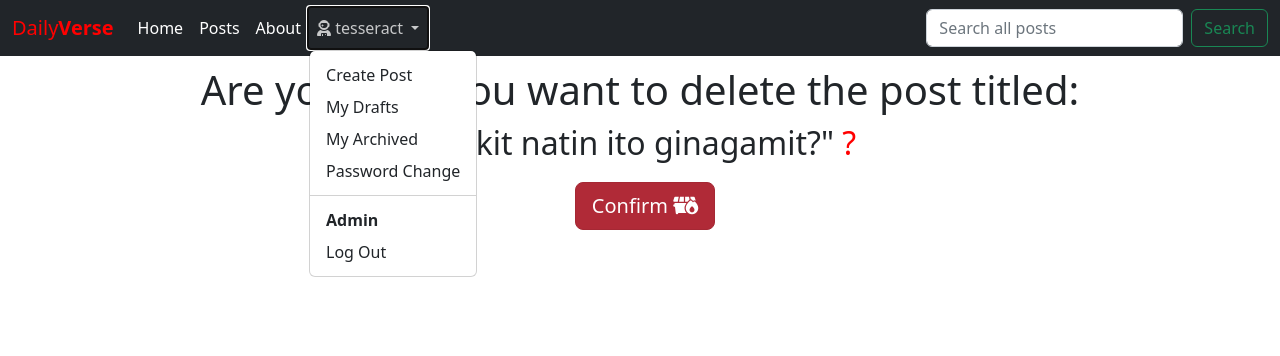
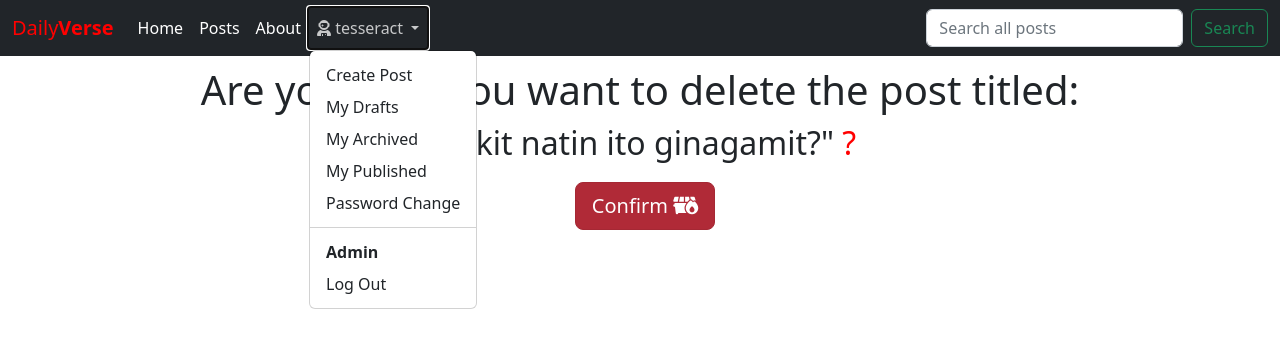
Before and after one commit to timothythomas1/FSDI-113-Assignment-2, a Django app: page /posts/11/delete/ in a window 1280 px wide, after a click that opens the changed part. Shown: the top 356 px of the page. Run offline with Django 4.2, Linux system fonts and the light colour scheme; a user stored in the database is signed in; data comes from the database, SQL or seed files in the repository; both versions use the stored data as it was after the commit; some libraries are stand-ins or nearby versions.

Commit message:
Added a migrations for Published posts along with views.py, urls.py, models.py and base.html updates

```diff
--- a/posts/models.py
+++ b/posts/models.py
@@ -11,6 +11,12 @@ class Status(models.Model):
     def __str__(self):
         return self.name
 class Archived(models.Model):
+    name = models.CharField(max_length=128)
+    description = models.CharField(max_length=256)
+
+    def __str__(self):
+        return self.name
+class Published(models.Model):
     name = models.CharField(max_length=128)
     description = models.CharField(max_length=256)
 
@@ -38,6 +44,12 @@ class Post(models.Model):
         blank=True, # This allows the status field be null for existing records.
         null=True   # This allows the status field be null for existing records.
     )
+    published = models.ForeignKey(
+        Published,
+        on_delete=models.CASCADE,
+        blank=True, # This allows the status field be null for existing records.
+        null=True   # This allows the status field be null for existing records.
+    )
 
     def __str__(self):
         return self.title
--- a/posts/urls.py
+++ b/posts/urls.py
@@ -7,15 +7,15 @@ from .views import (
     PostUpdateView,
     DraftPostListView,
     ArchivedPostListView,
-
+    PublishedPostListView
 )
-
 
 # The 'name' is the name of the HTML name in Templates
 urlpatterns = [
     path('', PostListView.as_view(), name='list'),
     path('drafts/', DraftPostListView.as_view(), name='draft_list'),
     path('archived/', ArchivedPostListView.as_view(), name='archived_list'),
+    path('published/', PublishedPostListView.as_view(), name='published_list'),
     path('<int:pk>', PostDetailView.as_view(), name='detail'),
     path('new/', PostCreateView.as_view(), name='new'),
     path('<int:pk>/edit/', PostUpdateView.as_view(), name='edit'),
--- a/posts/views.py
+++ b/posts/views.py
@@ -29,7 +29,19 @@ class ArchivedPostListView(ListView):
     # Refer to class video for more information: FSDI 112-2 C30 @ 02hr:29min
     def get_context_data(self, **kwargs): #Keyword arguments. All list views have this get_context_data() method.
         context = super().get_context_data(**kwargs)
-        pending_status = Status.objects.get(name="archived") # The get method returns records that matched the name = "draft". you can also use it like this, .get(name="draft")
+        pending_status = Status.objects.get(name="archived") # The get method returns records that matched the name = "archived". you can also use it like this, .get(name="archived")
+        context["post_list"] = Post.objects.filter(author=self.request.user # Ensuring that the data is returned based on the author logged in.
+                                          ).filter(status=pending_status
+                                          ).order_by("created_on"
+                                          ).reverse()
+        return context
+class PublishedPostListView(ListView):
+    template_name = "posts/list.html"
+    model = Post
+    # Refer to class video for more information: FSDI 112-2 C30 @ 02hr:29min
+    def get_context_data(self, **kwargs): #Keyword arguments. All list views have this get_context_data() method.
+        context = super().get_context_data(**kwargs)
+        pending_status = Status.objects.get(name="published") # The get method returns records that matched the name = "published". you can also use it like this, .get(name="published")
         context["post_list"] = Post.objects.filter(author=self.request.user # Ensuring that the data is returned based on the author logged in.
                                           ).filter(status=pending_status
                                           ).order_by("created_on"
--- a/templates/base.html
+++ b/templates/base.html
@@ -44,6 +44,7 @@
                             <li><a class="dropdown-item" aria-current="page" href="{% url 'new' %}">Create Post</a></li>
                             <li><a class="dropdown-item" aria-current="page" href="{% url 'draft_list' %}">My Drafts</a></li>
                             <li><a class="dropdown-item" aria-current="page" href="{% url 'archived_list' %}">My Archived</a></li>
+                            <li><a class="dropdown-item" aria-current="page" href="{% url 'published_list' %}">My Published</a></li>
                             <li><a class="dropdown-item" aria-current="page" href="{% url 'password_change' %}">Password Change</a></li>
                             <li><hr class="dropdown-divider"></li>
                             <li><a class="dropdown-item" aria-current="page" href="{% url 'admin:index' %}"><strong>Admin </strong></a></li>
```
Also changed, not shown: db.sqlite3, posts/migrations/0006_published_post_published.py (added).
